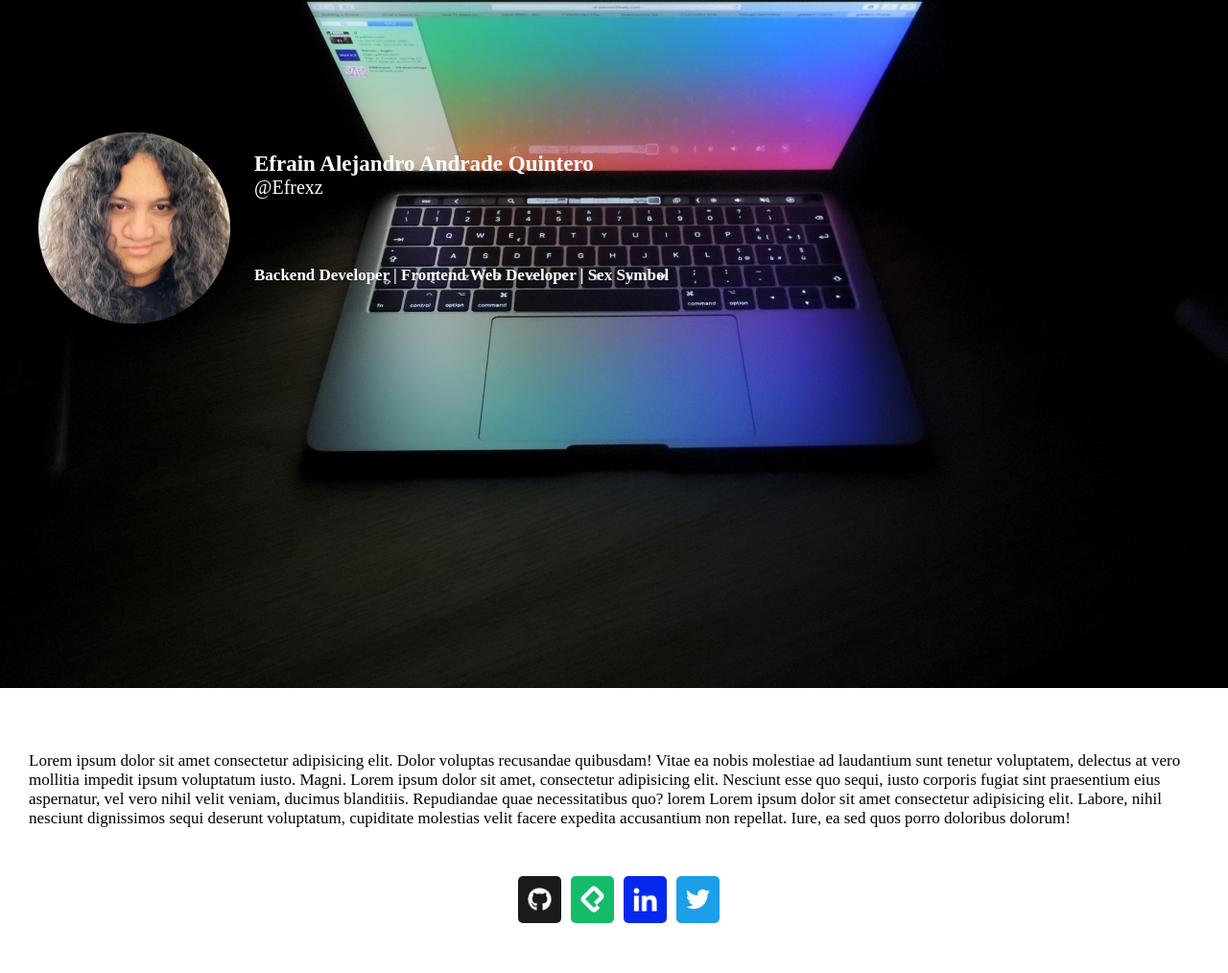
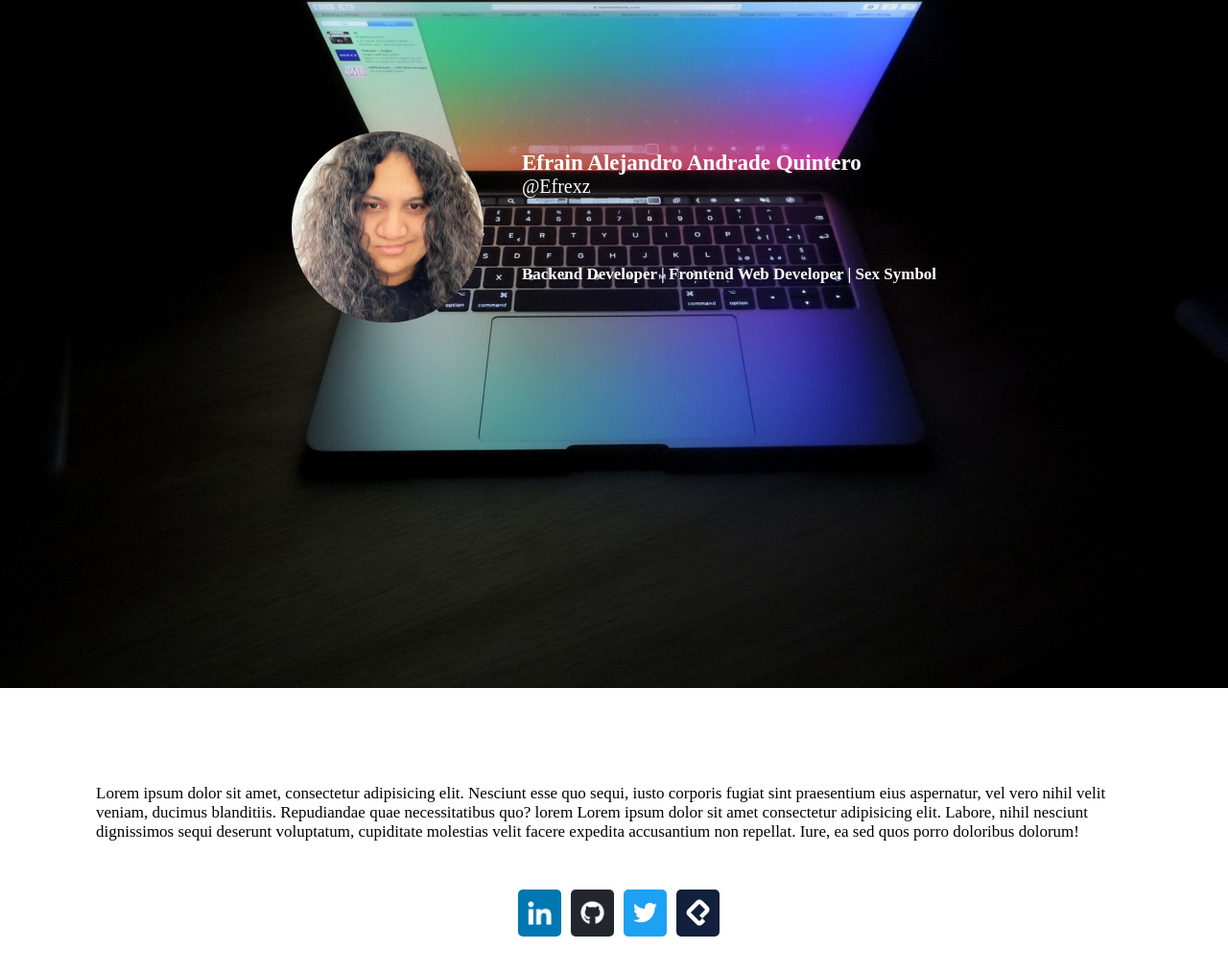
Before and after one commit to Efrexz/Carta-presentacion-basica, a plain HTML site: page index.html in a window 1280 px wide. Shown: the part 314-1328 px from the top of the page at 96% size. Before the commit the page ends 1306 px from the top, so only its background shows below. Drawn offline with Linux system fonts and the light colour scheme.

Commit message:
arreglos finales

```diff
--- a/index.html
+++ b/index.html
@@ -46,29 +46,22 @@
 
         <div class="description-container">
 
-            <p>Lorem ipsum dolor sit amet consectetur adipisicing elit. Dolor voluptas recusandae quibusdam! Vitae ea nobis molestiae ad laudantium sunt tenetur voluptatem, delectus at vero mollitia impedit ipsum voluptatum iusto. Magni.
-                Lorem ipsum dolor sit amet, consectetur adipisicing elit. Nesciunt esse quo sequi, iusto corporis fugiat sint praesentium eius aspernatur, vel vero nihil velit veniam, ducimus blanditiis. Repudiandae quae necessitatibus quo?
+            <p> Lorem ipsum dolor sit amet, consectetur adipisicing elit. Nesciunt esse quo sequi, iusto corporis fugiat sint praesentium eius aspernatur, vel vero nihil velit veniam, ducimus blanditiis. Repudiandae quae necessitatibus quo?
                 lorem Lorem ipsum dolor sit amet consectetur adipisicing elit. Labore, nihil nesciunt dignissimos sequi deserunt voluptatum, cupiditate molestias velit facere expedita accusantium non repellat. Iure, ea sed quos porro doloribus dolorum!</p>
 
             <div>
 
                 <ul class="icons-container">
 
-                    <li class="icon-container" id="github">
+                    <li class="icon-container" id="linkedin">
                         <a href="#" >
-                            <img src="/imagenes/github.jpg" alt="github">
+                            <img src="/imagenes/linkedin.png" alt="linkedin">
                         </a>
                     </li>
 
-                    <li class="icon-container" id="platzi">
-                        <a href="#">
-                            <img src="/imagenes/platzi.png" alt="platzi">
-                        </a>
-                    </li>
-
-                    <li class="icon-container" id="linkedin">
-                        <a href="#" >
-                            <img src="/imagenes/linkedin.png" alt="linkedin">
+                    <li class="icon-container" id="github">
+                        <a href="https://github.com/Efrexz" >
+                            <img src="/imagenes/github.jpg" alt="github">
                         </a>
                     </li>
 
@@ -78,6 +71,11 @@
                         </a>
                     </li>
 
+                    <li class="icon-container" id="platzi">
+                        <a href="https://platzi.com/p/efrexz/ ">
+                            <img src="/imagenes/platzi.png" alt="platzi">
+                        </a>
+                    </li>
                 </ul>
 
             </div>
--- a/style.css
+++ b/style.css
@@ -30,6 +30,8 @@ img{
 .info-Container-Total{
     width: 100%;
     position: relative;
+    display: flex;
+    justify-content: center;
 }
 
 .info-Container-Total .info-container{
@@ -37,17 +39,16 @@ img{
     top: 50%;
     transform: translateY(-50%);/*Esto lo que hace es en el eje y moverlo -50% ya que este inicia en el 50% para abajo y no queda centrado*/
     display: flex;
-    padding-left: 4rem;
 }
 
 .info-Container-Total .info-container .foto-container img{
     width: 20rem;
     border-radius: 100%;
+    margin-right: 4rem;
 }
 
 .info-Container-Total .info-container .info-text-container{
     color: white;
-    margin-left: 2.5rem;
 }
 .info-Container-Total .info-container .info-text-container h2{
     font-size: 2.3rem;
@@ -67,14 +68,16 @@ img{
 
 /* Css del Resumen y redes sociales*/
 
+main{
+    padding: 10rem;
+}
+
 .description-container{
-    padding: 3rem;
     width: 100%;
 }
 
 .description-container p{
     font-size: 1.7rem;
-    margin-top: 3.5rem;
     margin-bottom: 5rem;
 }
 
@@ -89,23 +92,22 @@ img{
     align-items: center;
     padding: 1rem;
     width: 4.5rem;
-    background: red;
     margin-left: 1rem;
     border-radius: 0.5rem;
 }
 
 .description-container .icons-container #platzi{
-    background: rgb(20, 187, 104);
+    background: #121f3d
 }
 
 .description-container .icons-container #github{
-    background: rgb(27, 26, 26);
+    background: #23272d
 }
 
 .description-container .icons-container #linkedin {
-    background: rgb(6, 40, 236);
+    background: #0077b0
 }
 
 .description-container .icons-container #twitter{
-    background: rgb(28, 158, 233);
+    background: #1da1f2
 }
```
